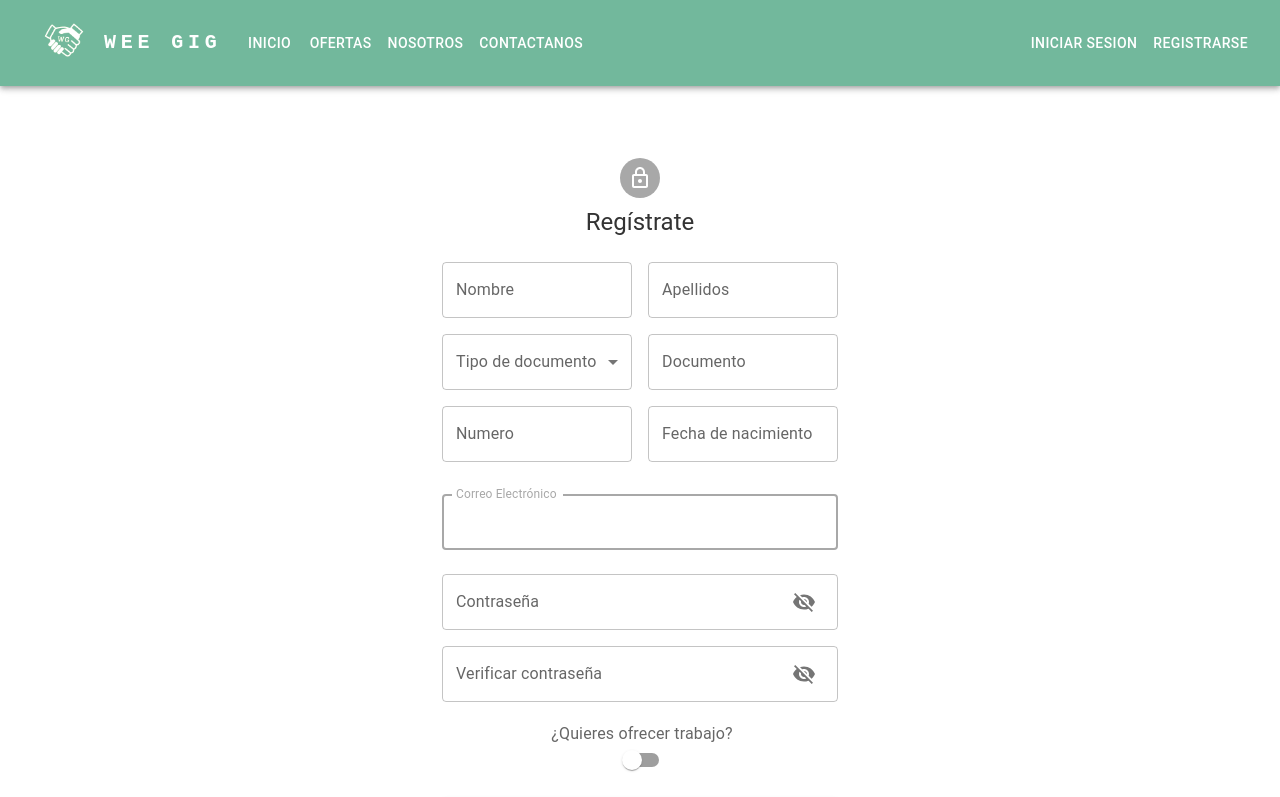
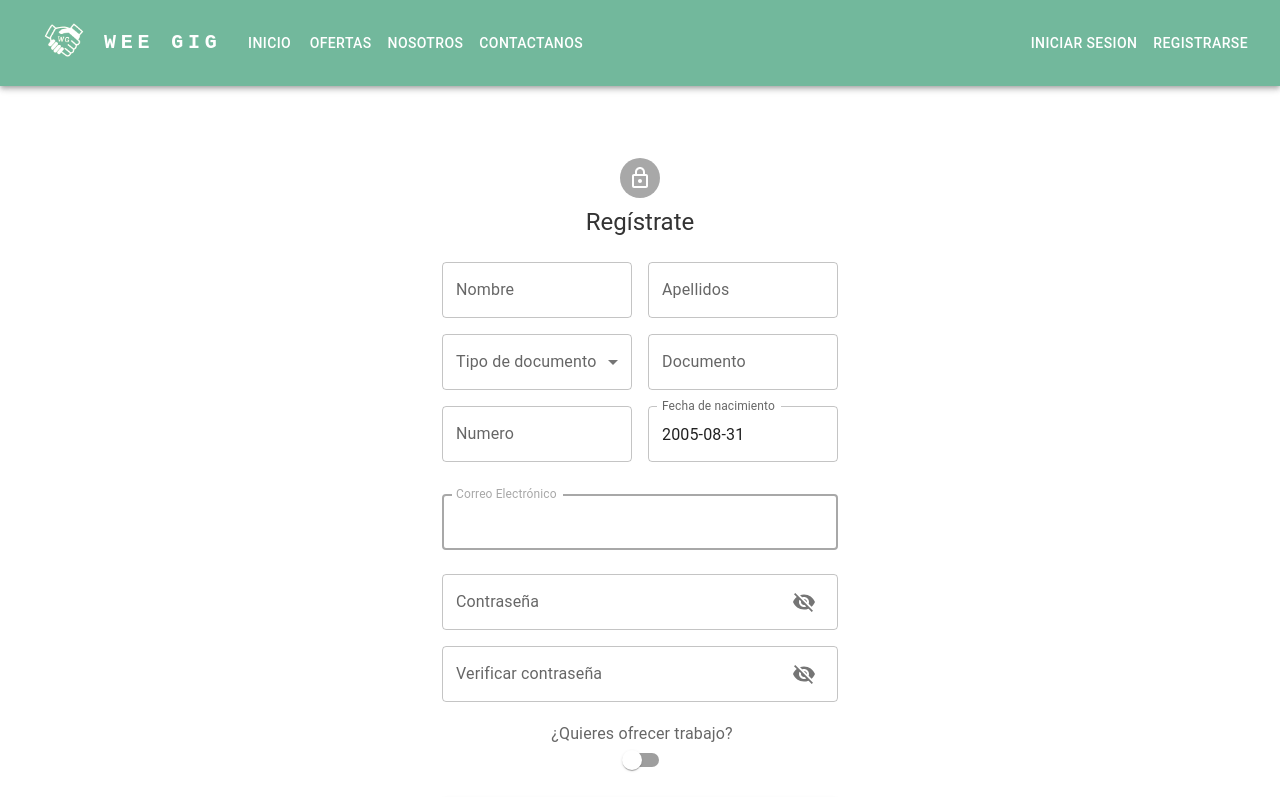
Before and after one commit to franciscojordan/WeeGig, a React (Vite) app in the folder frontend/: page /registrar in a window 1280 px wide. Shown: the top 797 px of the page. Built offline with nearby package versions, Linux system fonts and the light colour scheme.

Commit message:
Cambios: cambiado mostrar el nombre de la oferta en vez de la id en job_application, añadido un selector de fecha en el registro

```diff
--- a/frontend/src/tsx/pages/MyOffers.tsx
+++ b/frontend/src/tsx/pages/MyOffers.tsx
@@ -18,12 +18,28 @@ function MyOfferts() {
     window.location.href = "/nueva-oferta";
   }
 
-  useEffect(() => {
-    fetch(`http://localhost:8080/job-applications/user/${user.idUser}`)
-      .then((response) => response.json())
-      .then((data) => setApplications(data))
-      .catch((error) => console.error("Hubo un error:", error));
-    }, []);
+ useEffect(() => {
+  fetch(`http://localhost:8080/job-applications/user/${user.idUser}`)
+    .then((response) => response.json())
+    .then(async (data) => {
+      // Assuming that the job application data includes job offer IDs
+      // Fetch additional data related to job offers using the IDs
+      const jobOfferPromises = data.map(async (application) => {
+        const response = await fetch(`http://localhost:8080/jobs/${application.jobId}`);
+        const jobOfferData = await response.json();
+        return {
+          ...application,
+          jobOffer: jobOfferData,
+        };
+      });
+
+      // Resolve all promises and set the modified data
+      const updatedData = await Promise.all(jobOfferPromises);
+      setApplications(updatedData);
+    })
+    .catch((error) => console.error("Hubo un error:", error));
+}, []);
+
 
 
   return (
@@ -36,8 +52,8 @@ function MyOfferts() {
               {applications.map((application, index) => (
                 <li key={index} style={{ background: "#f5f5f5", borderRadius: "10px", padding: "10px", border: "1px solid #ccc", flex: "0 1 calc(30% - 20px)", marginBottom: "20px", display: "flex", flexDirection: "column", textAlign: "left" }}>
                   <Link to={`/jobs/${application.jobId}`}>
-                    <p>{`Trabajo ID: ${application.jobId}`}</p>
-                    <p>{`Fecha de aplicación: ${application.applicationDate}`}</p>
+                    <p>{`Nombre del trabajo: ${application.jobOffer.title}`}</p>
+                    <p>{`Fecha de aplicación: ${new Date(application.applicationDate).toLocaleString()}`}</p>
                     {application.applicationStatus === "applied" && <Chip icon={<HourglassTopIcon />} label="En espera" variant="outlined" />}
                     {application.applicationStatus === "accepted" && <Chip icon={<HowToRegIcon />} label="Aceptado" variant="outlined" />}
                     {application.applicationStatus === "rejected" && <Chip icon={<DoDisturbOffIcon />} label="Rechazado" variant="outlined" />}
@@ -48,7 +64,7 @@ function MyOfferts() {
               ))}
             </ul>
           ) : (
-            <p>No hay aplicaciones disponibles.</p>
+            <p>No te has inscrito a ninguna oferta.</p>
           )}
         </div>
       </div>
--- a/frontend/src/tsx/pages/Register.tsx
+++ b/frontend/src/tsx/pages/Register.tsx
@@ -24,6 +24,8 @@ import InputAdornment from "@mui/material/InputAdornment";
 import Visibility from "@mui/icons-material/Visibility";
 import VisibilityOff from "@mui/icons-material/VisibilityOff";
 import Alert from "@mui/material/Alert";
+import DatePicker from 'react-datepicker'; // Import DatePicker
+import 'react-datepicker/dist/react-datepicker.css';
 
 function Copyright(props: any) {
   return (
@@ -82,7 +84,7 @@ export default function SignUp() {
       docType: parseInt(data.get("tipeOfDocument") as string),
       document: data.get("document"),
       phoneNumber: data.get("phone"),
-      birthdate: data.get("birthDate"),
+      birthdate: selectedDate,
       userType: checked ? "Employer" : "Employee",
       companyName: data.get("nameOfCompany"),
       companyNif: data.get("nif"),
@@ -122,7 +124,13 @@ export default function SignUp() {
   };
 
   // ... (resto de tu código, como handleChange y el componente renderizado)
+  const [selectedDate, setSelectedDate] = useState<Date | null>(
+    new Date("2005-08-31")
+  );
 
+  const handleDateChange = (date: Date | null) => {
+    setSelectedDate(date); // Update the selectedDate state
+  };
 
 
   return (
@@ -210,12 +218,17 @@ export default function SignUp() {
                     />
                   </Grid>
                   <Grid item xs={12} sm={6}>
-                    <TextField
-                      fullWidth
-                      id="birthDate"
-                      label="Fecha de nacimiento"
-                      name="birthDate"
-                      autoComplete="family-name"
+                    <DatePicker
+                      selected={selectedDate}
+                      onChange={handleDateChange}
+                      timeIntervals={15}
+                      dateFormat="yyyy-MM-dd"
+                      customInput={<TextField label="Fecha de nacimiento" inputProps={{ readOnly: true }}/>}
+                      maxDate={new Date("2005-08-31")}
+                      showYearDropdown
+                      showMonthDropdown
+                      scrollableYearDropdown
+                      yearDropdownItemNumber={50}
                     />
                   </Grid>
                   <Grid item xs={12}>
```
Also changed, not shown: 3 other files (tests, documents, lock files or other folders).
